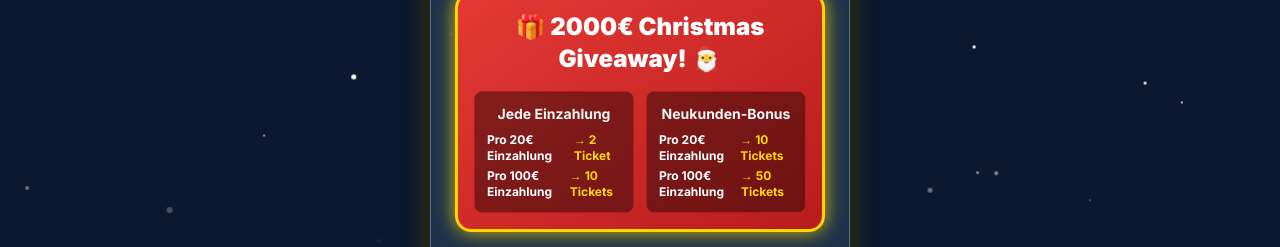
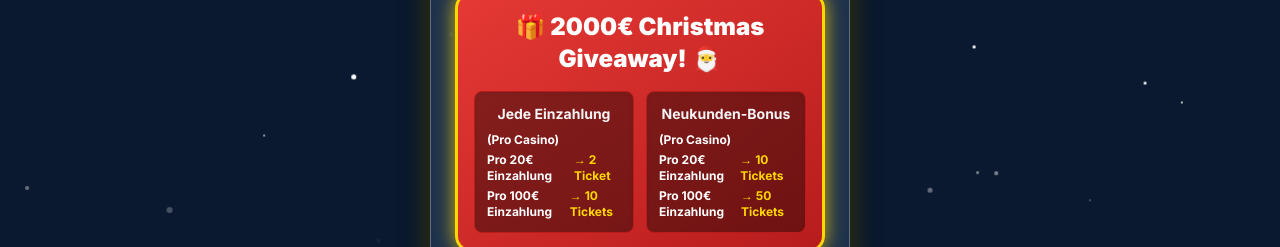
Before and after one commit to Idiotenbonus/idiotenbonus-Giveaway, a plain HTML site: page giveaway.html in a window 1280 px wide. Shown: the part 553-800 px from the top of the page. Drawn offline with nearby package versions, Linux system fonts and the light colour scheme.

Commit message:
Update giveaway.html

```diff
--- a/giveaway.html
+++ b/giveaway.html
@@ -146,6 +146,7 @@
                     <div class="flex-1 p-3 bg-red-900 bg-opacity-80 rounded-lg shadow-inner border border-red-700">
                         <p class="text-center text-gray-100 mb-2 font-bold">Jede Einzahlung</p>
                         <ul class="space-y-1 text-xs">
+                            <li class="flex justify-between"><span>(Pro Casino)</span>
                             <li class="flex justify-between"><span>Pro 20€ Einzahlung</span> <span class="text-bright-gold">→ 2 Ticket</span></li>
                             <li class="flex justify-between"><span>Pro 100€ Einzahlung</span> <span class="text-bright-gold">→ 10 Tickets</span></li>
                         </ul>
@@ -154,6 +155,7 @@
                     <div class="flex-1 p-3 bg-red-900 bg-opacity-80 rounded-lg shadow-inner border border-red-700">
                         <p class="text-center text-gray-100 mb-2 font-bold">Neukunden-Bonus</p>
                         <ul class="space-y-1 text-xs">
+                            <li class="flex justify-between"><span>(Pro Casino)</span>
                             <li class="flex justify-between"><span>Pro 20€ Einzahlung</span> <span class="text-bright-gold">→ 10 Tickets</span></li>
                             <li class="flex justify-between"><span>Pro 100€ Einzahlung</span> <span class="text-bright-gold">→ 50 Tickets</span></li>
                         </ul>
```
